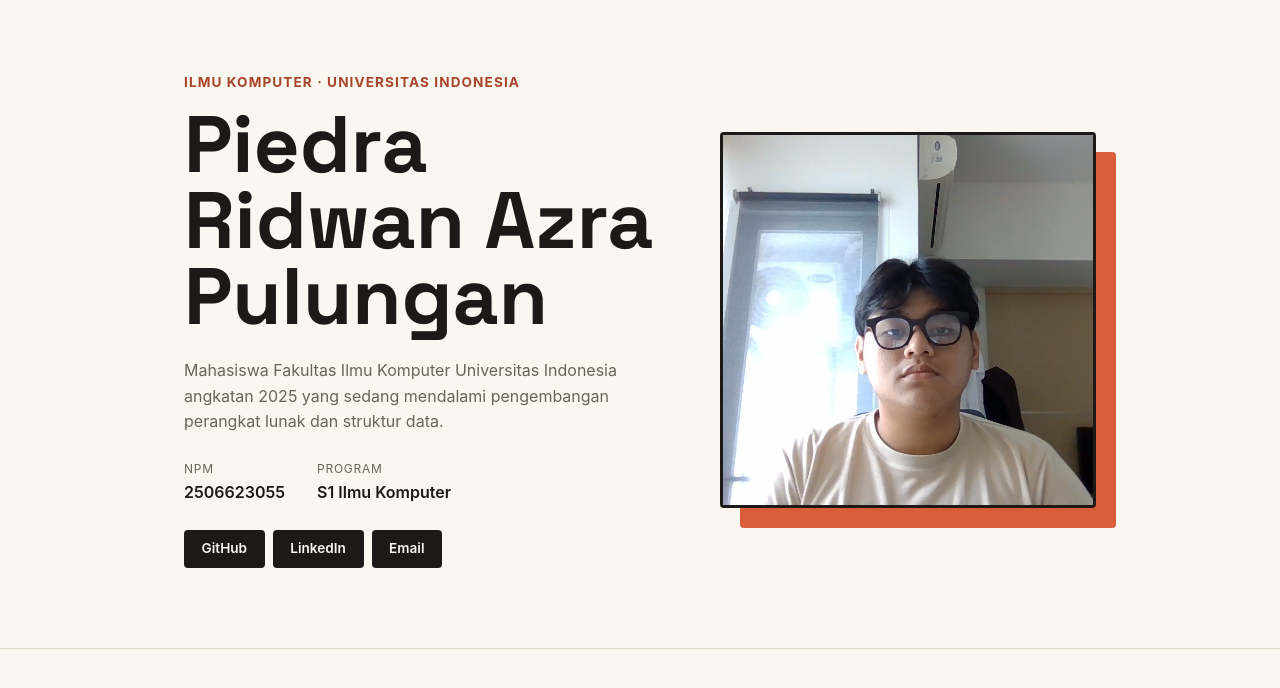
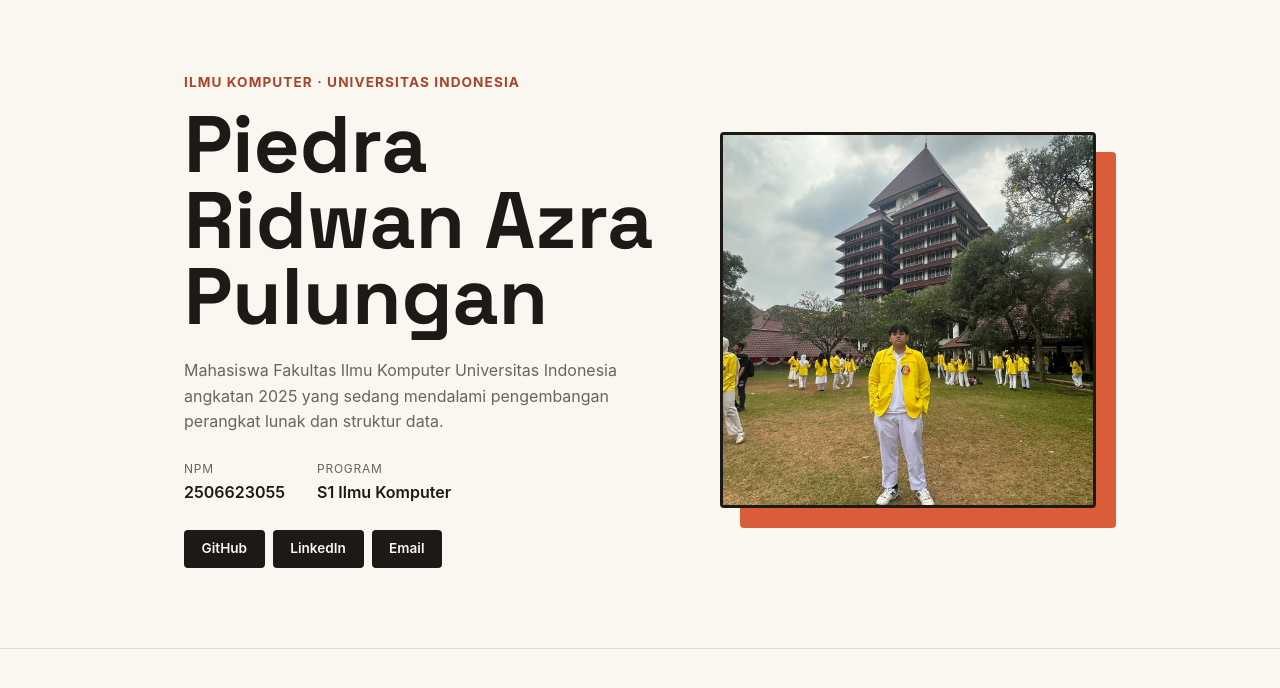
Before and after one commit to droskiee/myportofolio, a Django app: page / in a window 1280 px wide. Shown: the part 74-762 px from the top of the page. Run offline with Django 5.2, Linux system fonts and the light colour scheme.

Commit message:
change the phot for the portofolio

```diff
--- a/templates/index.html
+++ b/templates/index.html
@@ -30,7 +30,7 @@
                 </div>
                 <div class="hero-photo">
                     <div class="photo-block"></div>
-                    <img class="avatar" src="/static/img/piedra.jpg" alt="Photo of Piedra Ridwan Azra Pulungan">
+                    <img class="avatar" src="/static/img/piedraPacil.jpeg" alt="Photo of Piedra Ridwan Azra Pulungan">
                 </div>
                 <div class="hero-details">
                     <p class="bio">Mahasiswa Fakultas Ilmu Komputer Universitas Indonesia angkatan 2025 yang sedang mendalami pengembangan perangkat lunak dan struktur data.</p>
```
Also changed, not shown: static/img/piedraPacil.jpeg (added).
